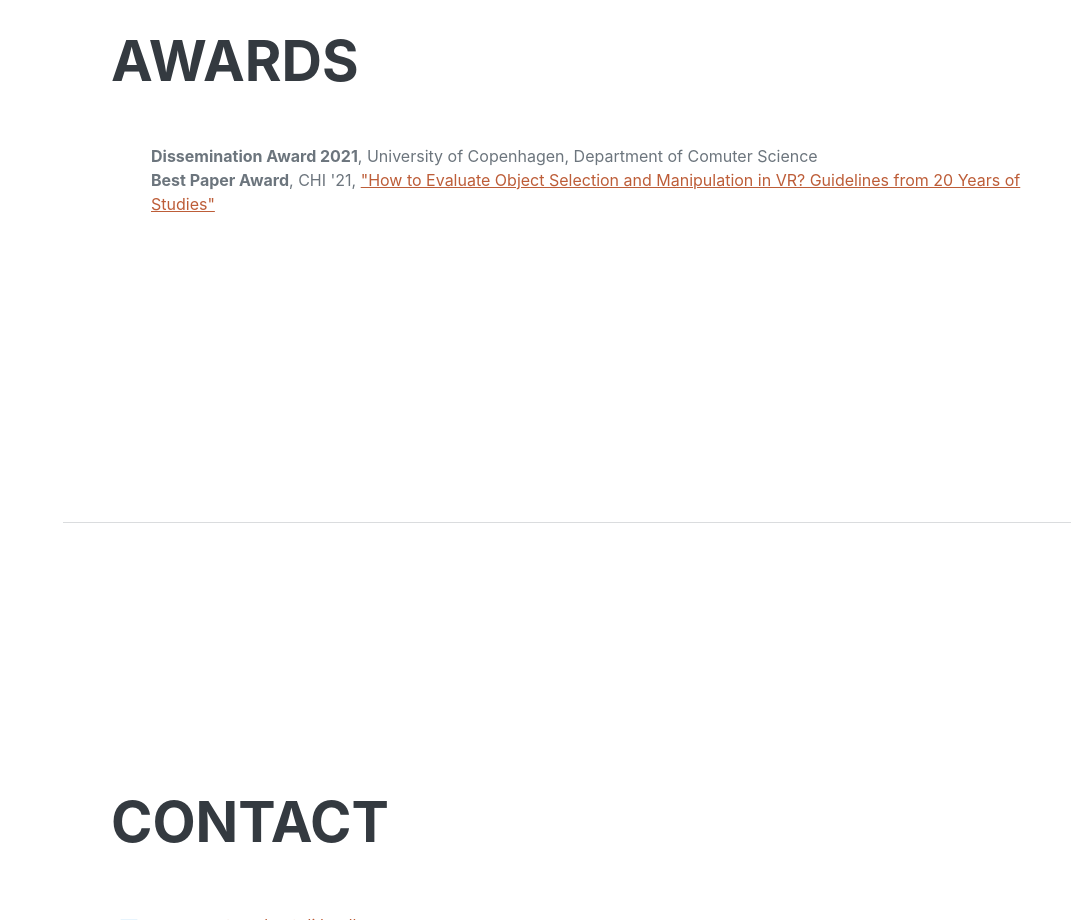
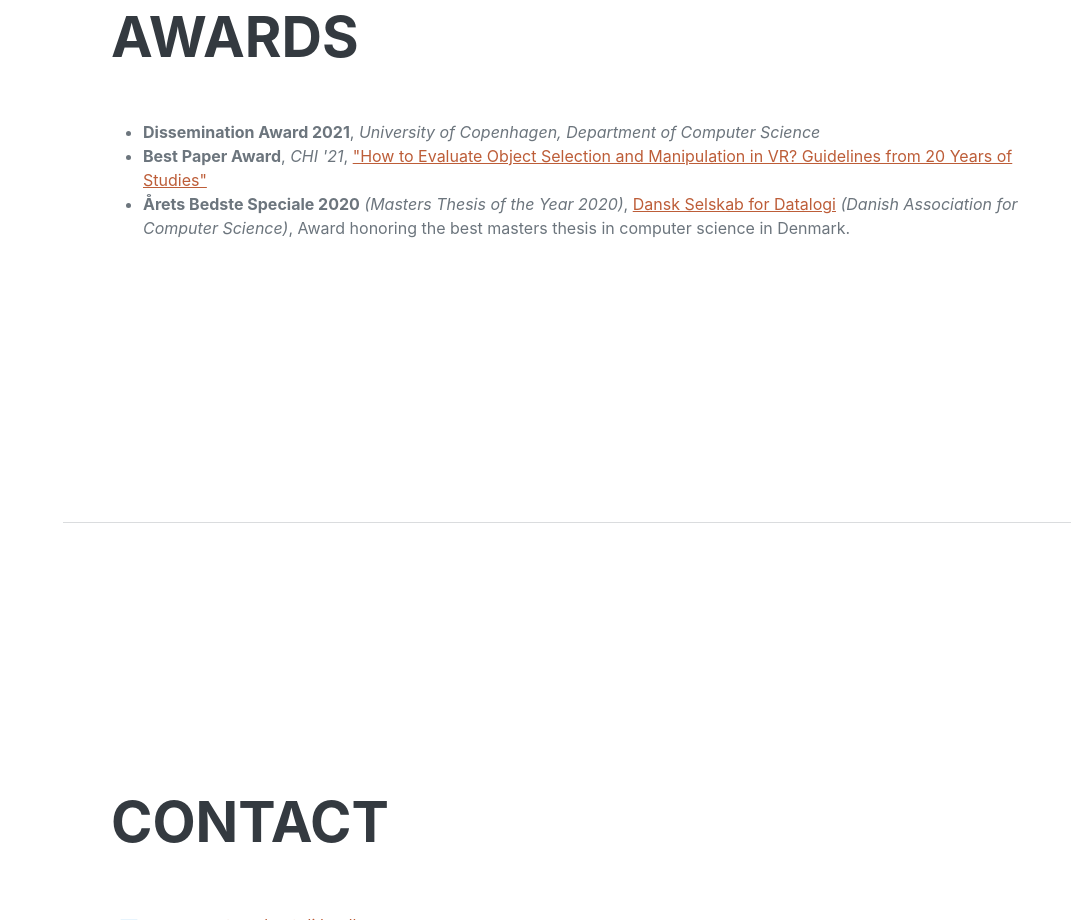
Before and after one commit to TorSalve/torsalve-homepage, a plain HTML site: page index.html in a window 1280 px wide. Shown: the part 1880-2800 px from the top of the page, without its empty margins (209-1280 px from the left). Drawn offline with nearby package versions, Linux system fonts and the light colour scheme; a web font is replaced by a local one.

Commit message:
added thesis award

```diff
--- a/index.html
+++ b/index.html
@@ -185,17 +185,24 @@
       <section class="resume-section" id="awards">
         <div class="resume-section-content">
           <h2 class="mb-5">Awards</h2>
-          <ul class="fa-ul mb-0">
+          <ul class="mb-0">
             <li>
-              <b>Dissemination Award 2021</b>, University of Copenhagen,
-              Department of Comuter Science
+              <b>Dissemination Award 2021</b>,
+              <i>University of Copenhagen, Department of Computer Science</i>
             </li>
             <li>
-              <b>Best Paper Award</b>, CHI '21,
+              <b>Best Paper Award</b>, <i>CHI '21</i>,
               <a href="https://doi.org/10.1145/3411764.3445193"
                 >"How to Evaluate Object Selection and Manipulation in VR?
                 Guidelines from 20 Years of Studies"</a
               >
+            </li>
+            <li>
+              <b>Årets Bedste Speciale 2020</b>
+              <i>(Masters Thesis of the Year 2020)</i>,
+              <a href="https://datalogi.dk">Dansk Selskab for Datalogi</a>
+              <i>(Danish Association for Computer Science)</i>, Award honoring
+              the best masters thesis in computer science in Denmark.
             </li>
           </ul>
         </div>
```
Also changed, not shown: css/styles.css.
